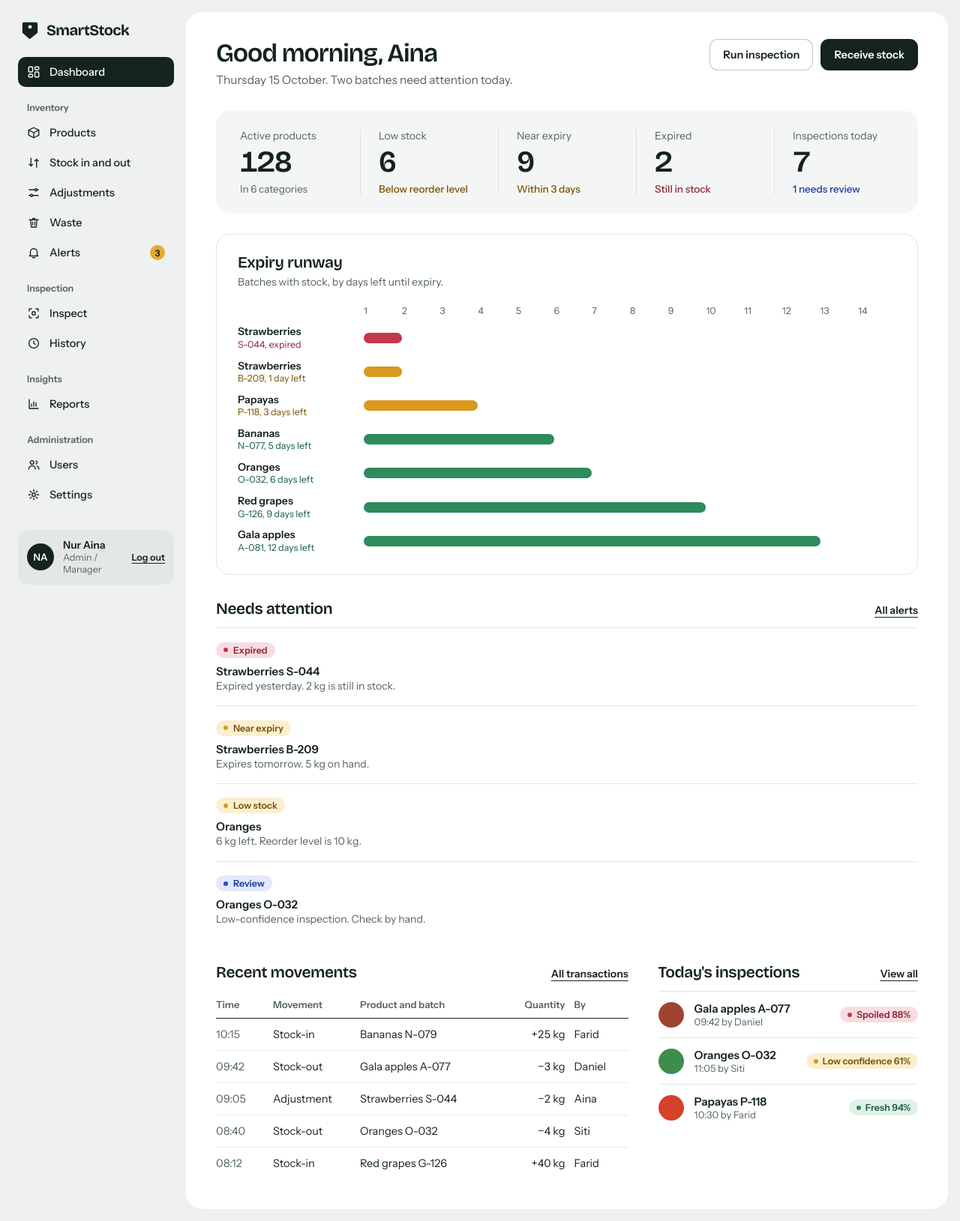
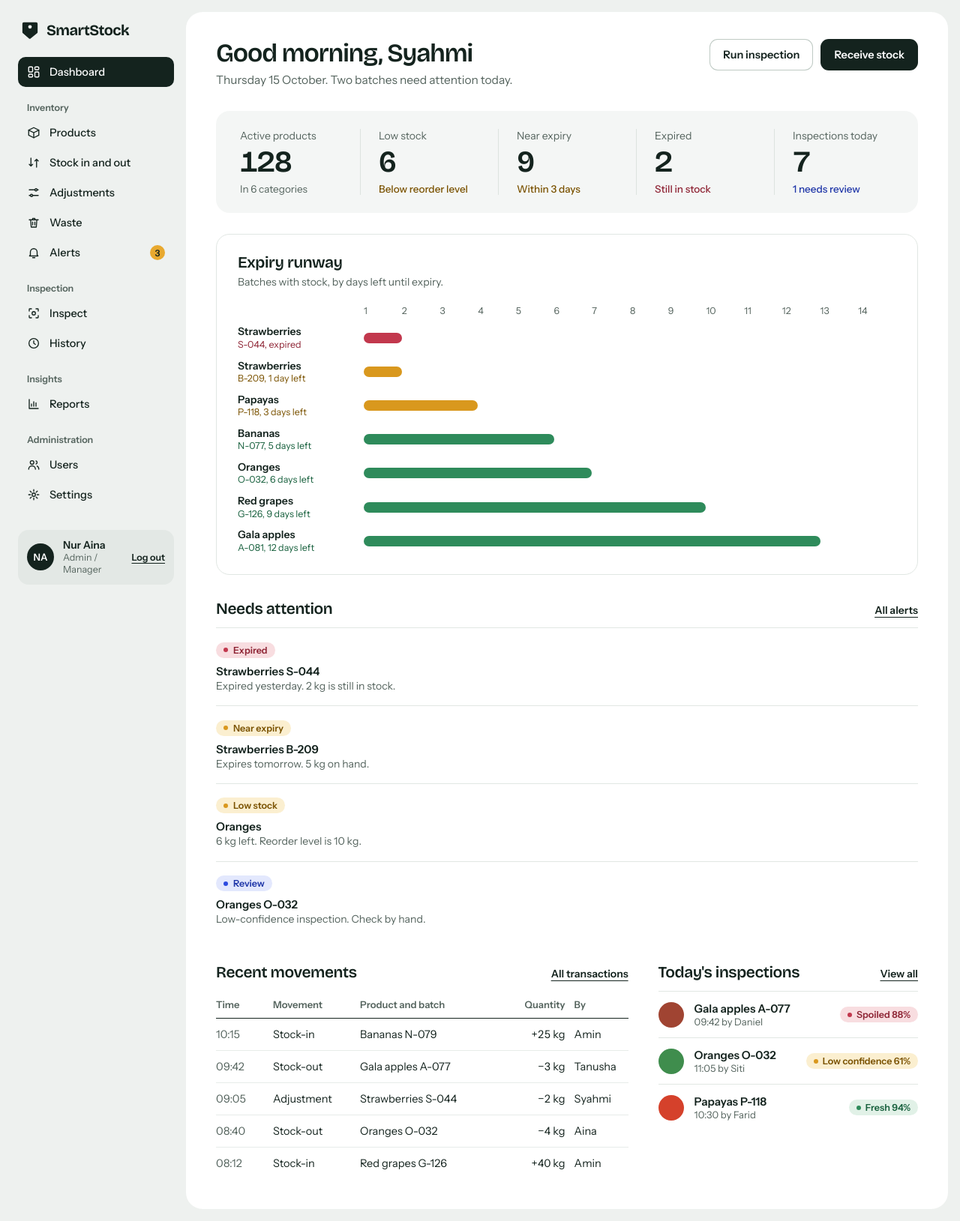
Before and after one commit to syhmiiskndr/smartstock-intelligence, a React (Vite) app: page /dashboard in a window 1280 px wide. Shown: the whole page at 75% size. Built offline with nearby package versions, Linux system fonts and the light colour scheme.

Commit message:
fix: add name on dashboard

```diff
--- a/src/pages/Dashboard.jsx
+++ b/src/pages/Dashboard.jsx
@@ -52,7 +52,7 @@ export default class Dashboard extends DCLogic {
                     className="d"
                     style={{ margin: '0', fontSize: '34px', lineHeight: '1.1', fontWeight: '600' }}
                   >
-                    Good morning, Aina
+                    Good morning, Syahmi
                   </h1>
                   <p style={{ margin: '8px 0 0', fontSize: '15.5px', color: '#55645E' }}>
                     Thursday 15 October. Two batches need attention today.
@@ -502,7 +502,7 @@ export default class Dashboard extends DCLogic {
                         <span>Stock-in</span>
                         <span>Bananas N-079</span>
                         <span style={{ textAlign: 'right', fontVariantNumeric: 'tabular-nums' }}>+25 kg</span>
-                        <span>Farid</span>
+                        <span>Amin</span>
                       </div>
                       <div
                         style={{
@@ -517,7 +517,7 @@ export default class Dashboard extends DCLogic {
                         <span>Stock-out</span>
                         <span>Gala apples A-077</span>
                         <span style={{ textAlign: 'right', fontVariantNumeric: 'tabular-nums' }}>−3 kg</span>
-                        <span>Daniel</span>
+                        <span>Tanusha</span>
                       </div>
                       <div
                         style={{
@@ -532,7 +532,7 @@ export default class Dashboard extends DCLogic {
                         <span>Adjustment</span>
                         <span>Strawberries S-044</span>
                         <span style={{ textAlign: 'right', fontVariantNumeric: 'tabular-nums' }}>−2 kg</span>
-                        <span>Aina</span>
+                        <span>Syahmi</span>
                       </div>
                       <div
                         style={{
@@ -547,7 +547,7 @@ export default class Dashboard extends DCLogic {
                         <span>Stock-out</span>
                         <span>Oranges O-032</span>
                         <span style={{ textAlign: 'right', fontVariantNumeric: 'tabular-nums' }}>−4 kg</span>
-                        <span>Siti</span>
+                        <span>Aina</span>
                       </div>
                       <div
                         style={{
@@ -561,7 +561,7 @@ export default class Dashboard extends DCLogic {
                         <span>Stock-in</span>
                         <span>Red grapes G-126</span>
                         <span style={{ textAlign: 'right', fontVariantNumeric: 'tabular-nums' }}>+40 kg</span>
-                        <span>Farid</span>
+                        <span>Amin</span>
                       </div>
                     </div>
                   </div>
```
